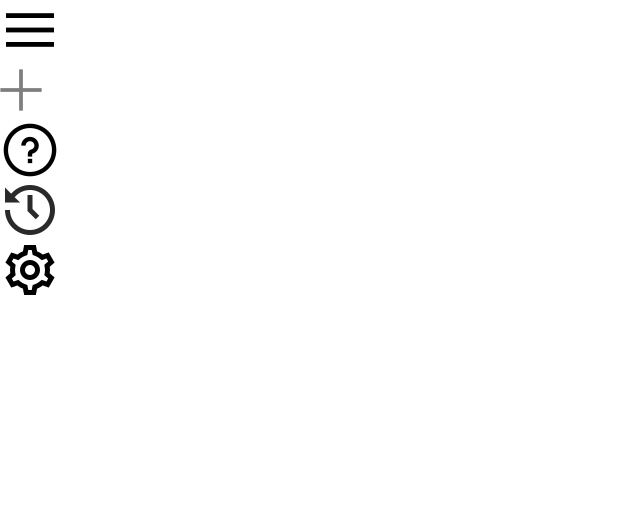
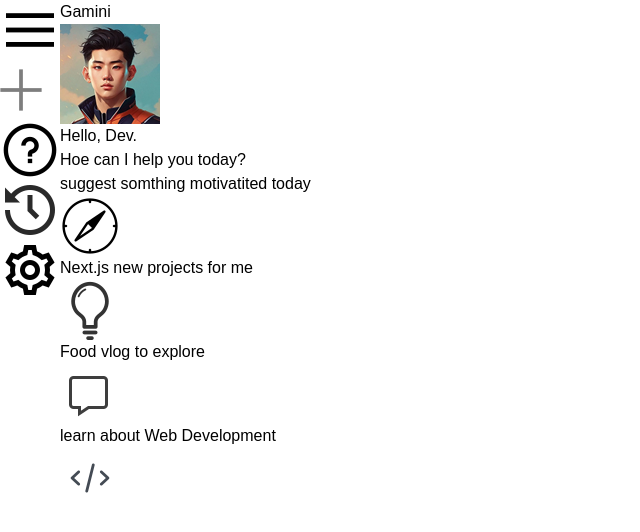
Before and after one commit to DeepCode-01/Gamini-2.0, a React (Vite) app: page / in a window 1280 px wide. Shown: the top 532 px of the page, without its empty margins (0-640 px from the left). Built offline with nearby package versions, Linux system fonts and the light colour scheme.

Commit message:
main conatiner adding

```diff
--- a/src/App.jsx
+++ b/src/App.jsx
@@ -1,10 +1,12 @@
 import React, { Fragment } from 'react'
 import SideBar from './components/SideBar/SideBar'
+import Main from './components/Main/Main'
 
 const App = () => {
   return (
     <Fragment>
       <SideBar/>
+      <Main/>
     </Fragment>
   )
 }
--- /dev/null
+++ b/src/components/Main/Main.jsx
@@ -0,0 +1,41 @@
+import React from 'react'
+import { assets } from "../../assets/assets";
+const Main = () => {
+  return (
+    <div className='main flex-1 min-h-full pb-40 relative text-xl p-5 text-[#585858]'>
+      <div className="nav flex items-center justify-between">
+        <p>Gamini</p>
+        <img className='w-10 rounded-full' src={assets.user_icon} alt="" />
+      </div>
+      <div className="main-container">
+        <div className="greet">
+            <p><span>Hello, Dev.</span></p>
+            <p>Hoe can I help you today?</p>
+        </div>
+        <div className="cards">
+            <div className="card">
+                <p>suggest somthing motivatited today </p>
+                <img src={assets.compass_icon} alt="" />
+            </div>
+
+            <div className="card">
+                <p>Next.js new projects for me </p>
+                <img src={assets.bulb_icon} alt="" />
+            </div>
+
+            <div className="card">
+                <p>Food vlog to explore</p>
+                <img src={assets.message_icon} alt="" />
+            </div>
+
+            <div className="card">
+                <p> learn about Web Development </p>
+                <img src={assets.code_icon} alt="" />
+            </div>
+        </div>
+      </div>
+    </div>
+  )
+}
+
+export default Main
--- a/src/components/SideBar/SideBar.jsx
+++ b/src/components/SideBar/SideBar.jsx
@@ -1,4 +1,4 @@
-import React, { useState } from "react";
+import { useState } from "react";
 // import "./SideBar.css"
 import { assets } from "../../assets/assets";
 
```
